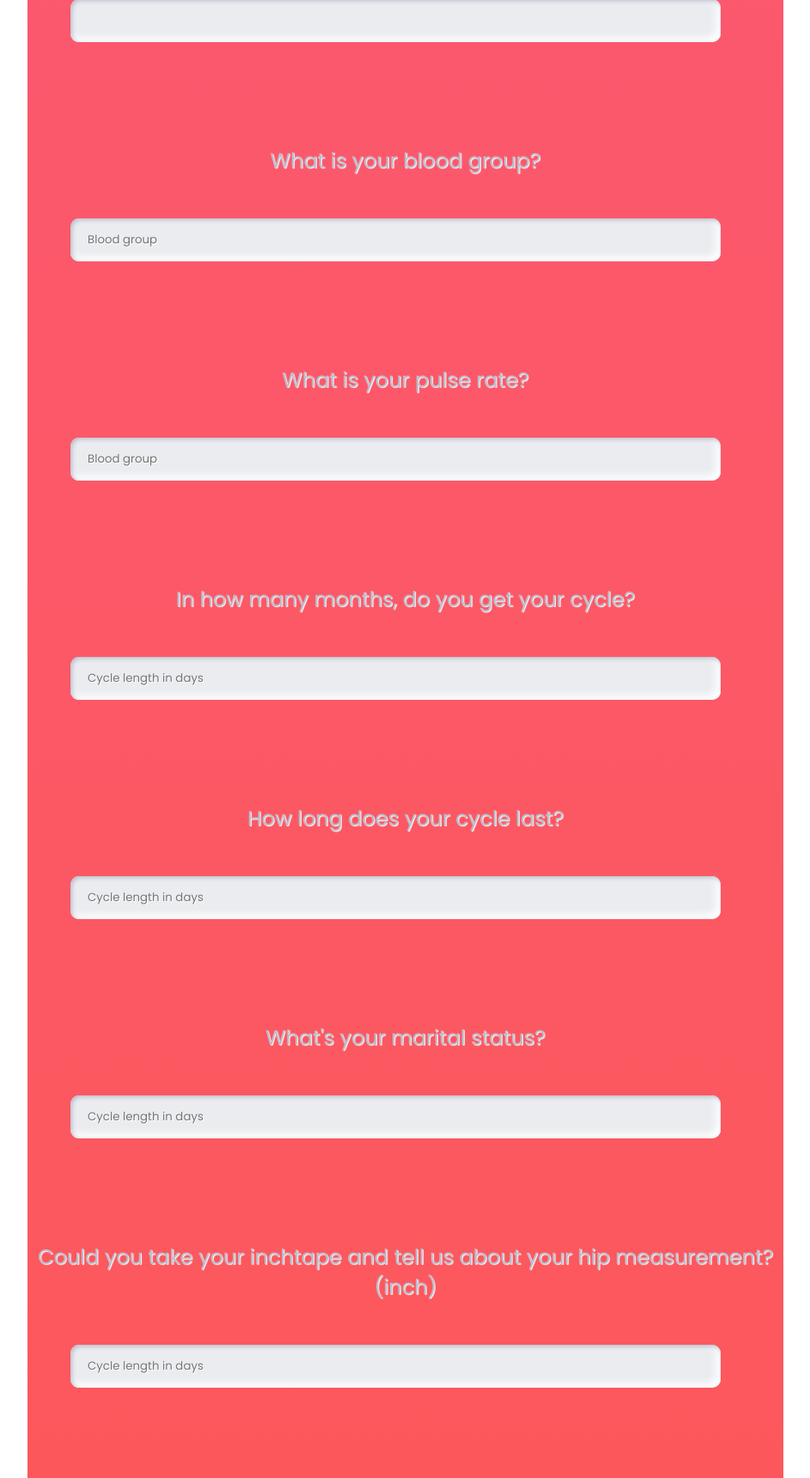
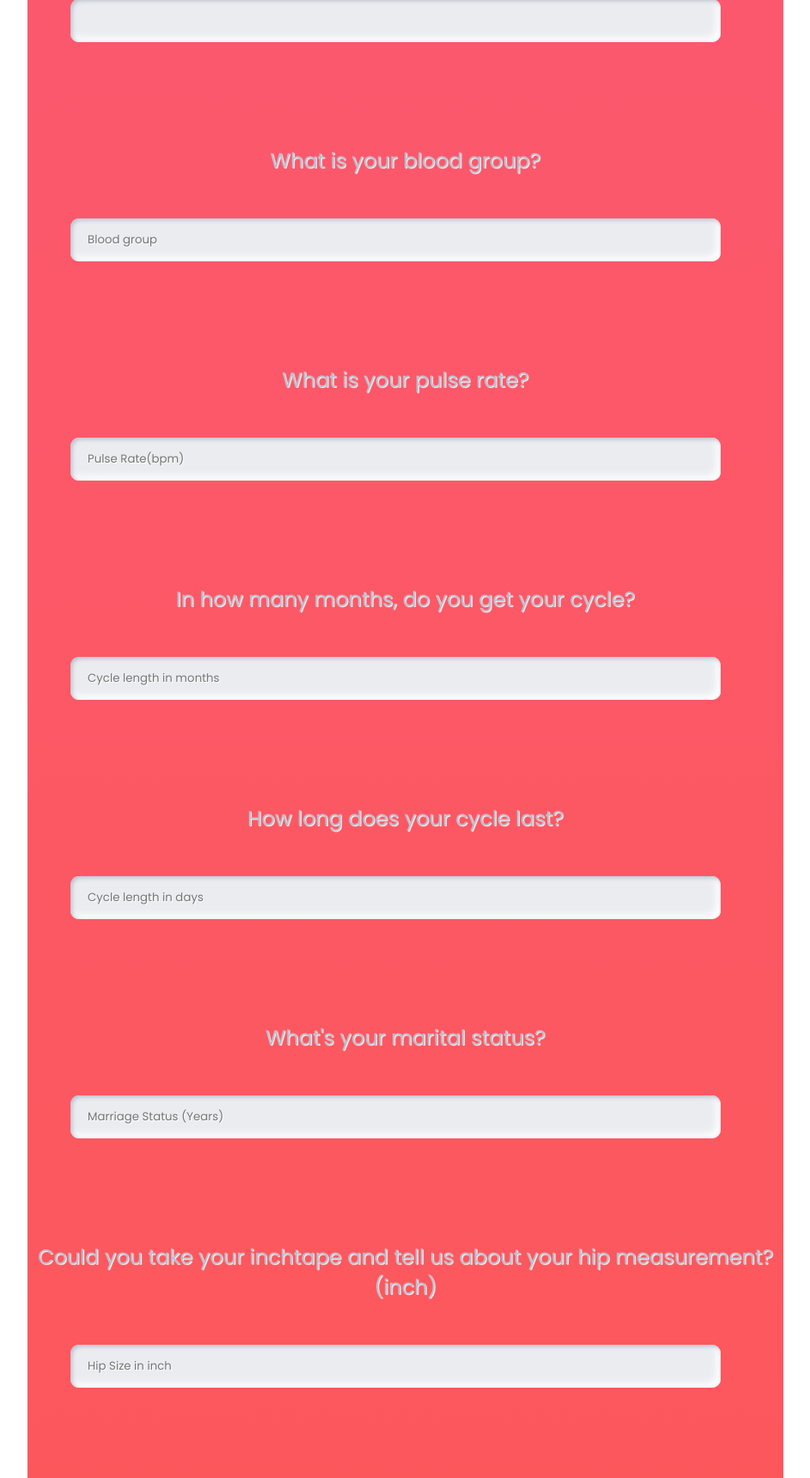
Before and after one commit to dwvicy/PCOSmopolitan, a Flask app: page /test in a window 1280 px wide. Shown: the part 4781-6500 px from the top of the page at 86% size, without its empty margins (168-1111 px from the left). Run offline with Flask 2, Linux system fonts and the light colour scheme; parts of the project's set-up code (start-up, migrations or seed data) failed here and were passed over.

Commit message:
Update test.html

```diff
--- a/template/test.html
+++ b/template/test.html
@@ -245,60 +245,60 @@ form {
 
     </br>
 How old are you?<br>
-<input  type="text" name="b" class="input-group" placeholder="Age" required><br><br>
+<input  type="text" name="b" class="input-group" placeholder="Age(years)" required><br><br>
 Have you ever been pregnant?<br>
-<input  type="radio" name="c" class="input-group" placeholder="Cycle length in days" required><br><br>
+<input  type="radio" name="c" class="input-group" placeholder="Pregnant(yes/no)" required><br><br>
 Have you ever had an abortion, if yes how many? (if not, please enter 0)<br>
-<input  type="radio" name="d" class="input-group" placeholder="Cycle length in days" required><br><br>
+<input  type="radio" name="d" class="input-group" placeholder="No. of abortions? if not, please enter 0" required><br><br>
 Do you feel bloated in these past few weeks?<br>
 <input  type="radio" name="e" class="toggle toggle-left" value="yes" ><br><br>
 Do you get a lot of facial hair?<br>
-<input  type="radio" name="f" class="input-group" placeholder="Cycle length in days" required><br><br>
+<input  type="radio" name="f" class="input-group" placeholder="Facial hair (yes/no)" required><br><br>
 Do you have any chest hair?<br>
-<input  type="radio" name="g" class="input-group" placeholder="Cycle length in days" required><br><br>
+<input  type="radio" name="g" class="input-group" placeholder="Chest Hair (yes/no)" required><br><br>
 Have you been facing difficulty in loosing weight?<br>
-<input  type="radio" name="h" class="input-group" placeholder="Cycle length in days" required><br><br>
+<input  type="radio" name="h" class="input-group" placeholder="Difficult to loose weight?(yes/no)" required><br><br>
 Do you feel too moody?<br>
-<input  type="radio" name="i" class="input-group" placeholder="Cycle length in days" required><br><br>
+<input  type="radio" name="i" class="input-group" placeholder="mood swings" required><br><br>
 In general, do you feel depressed or stressed out at times?<br>
-<input  type="radio" name="j" class="input-group" placeholder="Cycle length in days" required><br><br>
+<input  type="radio" name="j" class="input-group" placeholder="depression/anxiety/stressed? (yes/no)" required><br><br>
 Do you sleep well at night?<br>
-<input  type="radio" name="k" class="input-group" placeholder="Cycle length in days" required><br><br>
+<input  type="radio" name="k" class="input-group" placeholder="Irregular Sleep Schedule" required><br><br>
 We know this could be depressing but have you recently gained weight?<br>
-<input  type="radio" name="l" class="input-group" placeholder="Cycle length in days" required><br><br>
+<input  type="radio" name="l" class="input-group" placeholder="Weight Gain?" required><br><br>
 Have you seen your hair grow in the past couple of months?<br>
-<input  type="radio" name="m" class="input-group" placeholder="Cycle length in days" required><br><br>
+<input  type="radio" name="m" class="input-group" placeholder="Hair Growth(yes/no)" required><br><br>
 Has your skin darkened in the recent months?<br>
-<input  type="radio" name="n" class="input-group" placeholder="Cycle length in days" required><br><br>
+<input  type="radio" name="n" class="input-group" placeholder="Skin Darkening (yes/no)" required><br><br>
 Have you suffered from hair loss recently?<br>
-<input  type="radio" name="o" class="input-group" placeholder="Cycle length in days" required><br><br>
+<input  type="radio" name="o" class="input-group" placeholder="Hair Loss(yes/no)" required><br><br>
 We know that pimples always pop up at the wrong times but is that frequent with you?<br>
-<input  type="radio" name="p" class="input-group" placeholder="Cycle length in days" required><br><br>
+<input  type="radio" name="p" class="input-group" placeholder="Pimples Problem?(yes/no)" required><br><br>
 Burger King could be awfully delicious at times but do you consume fast-food frequently?<br>
-<input  type="radio" name="q" class="input-group" placeholder="Cycle length in days" required><br><br>
+<input  type="radio" name="q" class="input-group" placeholder="Junk Food (yes/no)" required><br><br>
 Do you exercise regularly?<br>
-<input  type="radio" name="r" class="input-group" placeholder="Cycle length in days" required><br><br>
+<input  type="radio" name="r" class="input-group" placeholder="Regular Exercise(yes/no)" required><br><br>
 How much do you weigh?<br>
-<input  type="radio" name="s" class="input-group" placeholder="Cycle length in days" required><br><br>
+<input  type="radio" name="s" class="input-group" placeholder="Weight(Kg)" required><br><br>
 How tall are you?<br>
-<input  type="radio" name="t" class="input-group" placeholder="Cycle length in days" required><br><br>
+<input  type="radio" name="t" class="input-group" placeholder="Height(cm)" required><br><br>
 
 What is your blood group? <br>
 <label><input  type="text" name="v" class="input-group" placeholder="Blood group" required></label>
 <br><br>
 What is your pulse rate? <br>
-<label><input  type="text" name="w" class="input-group" placeholder="Blood group" required></label>
+<label><input  type="text" name="w" class="input-group" placeholder="Pulse Rate(bpm)" required></label>
 <br><br>
 In how many months, do you get your cycle?<br>
-<input  type="text" name="x" class="input-group" placeholder="Cycle length in days" required><br><br>
+<input  type="text" name="x" class="input-group" placeholder="Cycle length in months" required><br><br>
 How long does your cycle last?<br>
 <input  type="text" name="y" class="input-group" placeholder="Cycle length in days" required><br><br>
 What's your marital status?<br>
-<input  type="text" name=z" class="input-group" placeholder="Cycle length in days" required><br><br>
+<input  type="text" name=z" class="input-group" placeholder="Marriage Status (Years)" required><br><br>
 Could you take your inchtape and tell us about your hip measurement? (inch)<br>
-<input  type="text" name="za" class="input-group" placeholder="Cycle length in days" required><br><br>
+<input  type="text" name="za" class="input-group" placeholder="Hip Size in inch" required><br><br>
 We'll need the inchtape again. Now, tell us about your waist measurement? (inch)<br>
-<input  type="text" name="zb" class="input-group" placeholder="Cycle length in days" required><br><br>
+<input  type="text" name="zb" class="input-group" placeholder="Waist size in inch" required><br><br>
 
 
 <label class="btn">Yes</label>
```
